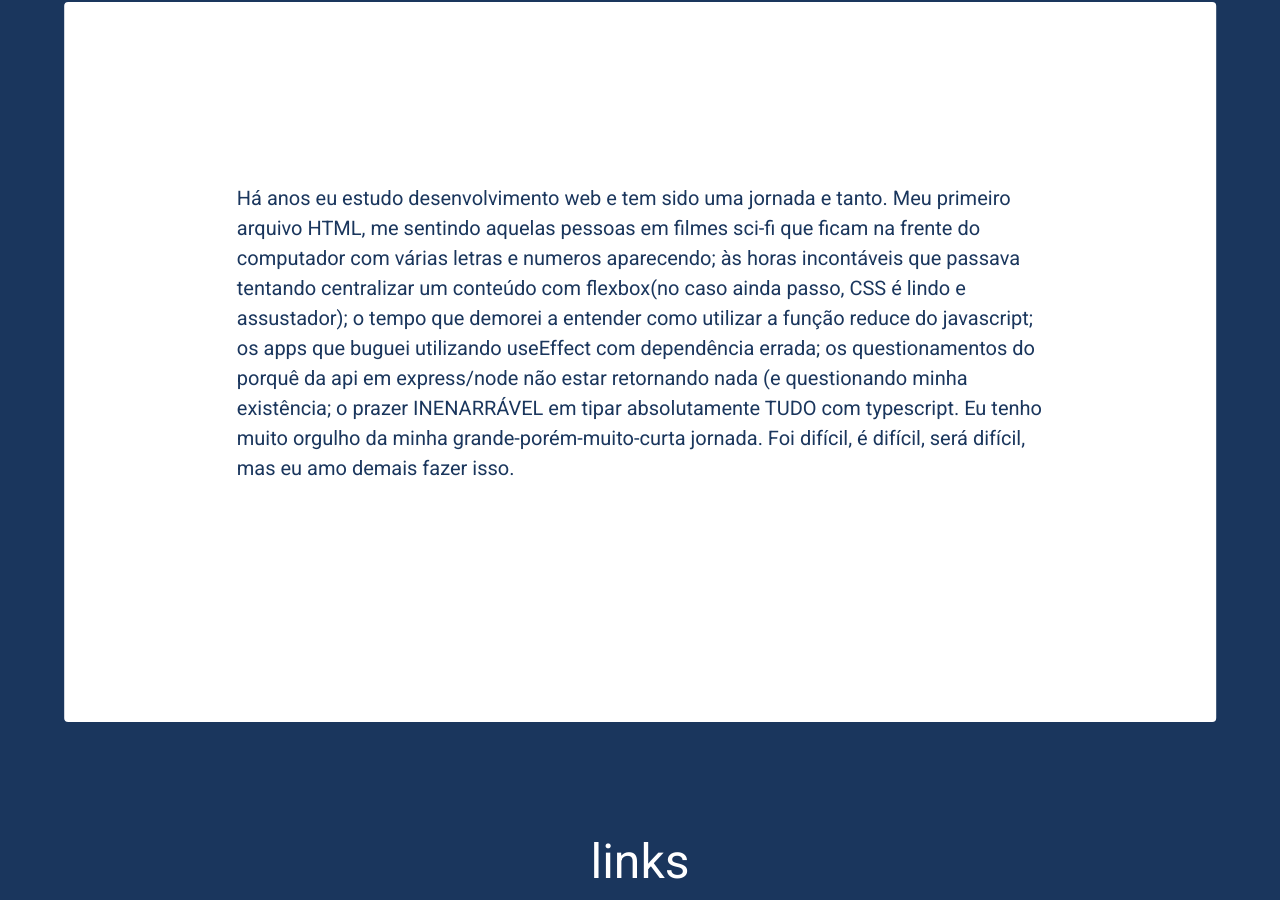
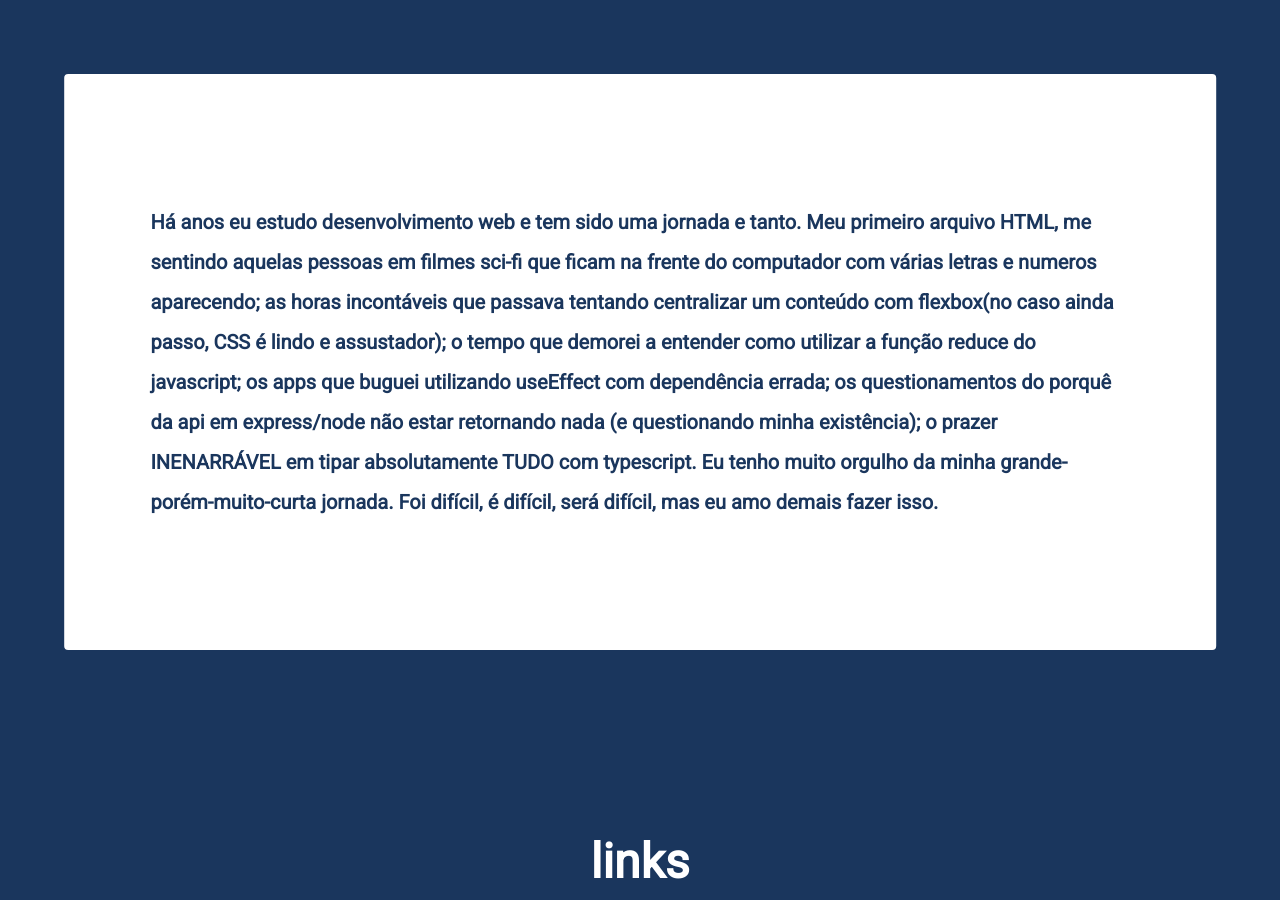
Before and after one commit to euliveiras/portfolio-me, a Next.js app: page / in a window 1280 px wide. Shown: the part 838-1738 px from the top of the page. Built offline with nearby package versions, Linux system fonts and the light colour scheme.

Commit message:
modificações no componente sectionPage

```diff
--- a/src/components/sectionPage.tsx
+++ b/src/components/sectionPage.tsx
@@ -12,24 +12,26 @@ export const SectionPage: React.FC = () => {
     >
       <Flex
         borderRadius="4"
-        h={["auto", "90%"]}
         w="90%"
+        paddingInline={8}
+        paddingBlock={32}
+        lineHeight="taller"
         backgroundColor="white"
         align="center"
         justify="center"
         flexDir="column"
         color="blue.900"
       >
-        <Text m="0 15% 5%" fontFamily="body" fontSize={["sm", "xl"]}>
+        <Text m="0 5%" fontFamily="body" fontSize={["lg", "xl"]}>
           Há anos eu estudo desenvolvimento web e tem sido uma jornada e tanto.
           Meu primeiro arquivo HTML, me sentindo aquelas pessoas em filmes
           sci-fi que ficam na frente do computador com várias letras e numeros
-          aparecendo; às horas incontáveis que passava tentando centralizar um
+          aparecendo; as horas incontáveis que passava tentando centralizar um
           conteúdo com flexbox(no caso ainda passo, CSS é lindo e assustador); o
           tempo que demorei a entender como utilizar a função reduce do
           javascript; os apps que buguei utilizando useEffect com dependência
           errada; os questionamentos do porquê da api em express/node não estar
-          retornando nada (e questionando minha existência; o prazer INENARRÁVEL
+          retornando nada (e questionando minha existência); o prazer INENARRÁVEL
           em tipar absolutamente TUDO com typescript. Eu tenho muito orgulho da
           minha grande-porém-muito-curta jornada. Foi difícil, é difícil, será
           difícil, mas eu amo demais fazer isso.
--- a/src/styles/theme.ts
+++ b/src/styles/theme.ts
@@ -3,8 +3,8 @@ import { extendTheme } from "@chakra-ui/react";
 export const theme = extendTheme({
   fontSizes: {
     "large": "2rem",
-    "xxx-large": "4rem",
-    "xx-large": "3rem"
+    "xx-large": "3rem",
+    "xxx-large": "4rem"
   },
   fonts: {
     heading: "Lato, sans-serif",
@@ -18,6 +18,7 @@ export const theme = extendTheme({
       body: {
         bg: "blue.900",
         color: "white",
+        fontWeight: "600"
       },
       strong: {
         fontWeight: "900"
```
